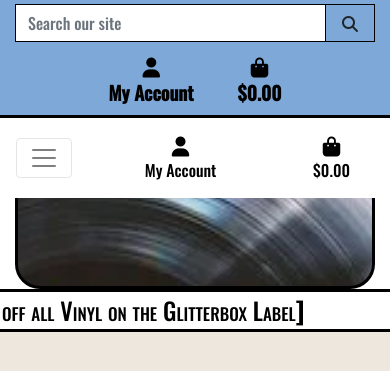
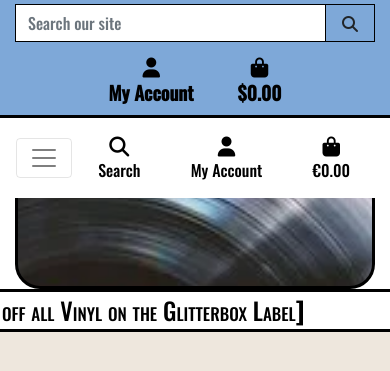
Before and after one commit to David-Maura-Rodgers/House-Vinyl-Ireland, a Django app: page / in a window 390 px wide; the page is wider, and only the part inside the window is pictured. Shown: the top 371 px of that part. Run offline with Django 3.2, Linux system fonts and the light colour scheme; some libraries are stand-ins or nearby versions.

Commit message:
edit: changes to get home links working on nav pages, and add links in project level templates to render out the basket html page

```diff
--- a/house_vinyl_ireland/urls.py
+++ b/house_vinyl_ireland/urls.py
@@ -23,4 +23,5 @@ urlpatterns = [
     path('accounts/', include('allauth.urls')),
     path('', include('home_page.urls')),
     path('products/', include('products.urls')),
+    path('basket/', include('basket.urls')),
 ] + static(settings.MEDIA_URL, document_root=settings.MEDIA_ROOT)
--- a/templates/base.html
+++ b/templates/base.html
@@ -72,7 +72,8 @@
                         </div>
                     </li>
                     <li class="list-inline-item">
-                        <a class="{% if grand_total %}text-info font-weight-bold{% else %}text-black{% endif %} nav-link" href="">
+                        <a class="{% if grand_total %}text-info font-weight-bold{% else %}text-black{% endif %} nav-link"
+                            href="{% url 'view_basket' %}">
                             <div class="text-center"><i class="fas fa-shopping-bag fa-lg basket"></i>
                                 <p class="my-0 p-top">
                                     {% if grand_total %}
--- a/templates/includes/main-nav.html
+++ b/templates/includes/main-nav.html
@@ -2,8 +2,8 @@
     <ul class="navbar-nav w-auto mx-auto">
 
         <li class="nav-item nav-font">
-            <a class="logo-font font-weight-bold nav-link text-black mr-5" href="#"
-                aria-haspopup="true" aria-expanded="false" href="{% url 'home' %}">
+            <a class="logo-font font-weight-bold nav-link text-black mr-5" aria-haspopup="true" aria-expanded="false"
+                href="{% url 'home' %}">
                 Home
             </a>
         </li>
--- a/templates/includes/mobile-top-header.html
+++ b/templates/includes/mobile-top-header.html
@@ -1,5 +1,29 @@
+<li class="list-inline-item">
+    <a class="text-black nav-link d-block d-lg-none" href="#" id="mobile-search" data-toggle="dropdown"
+        aria-haspopup="true" aria-expanded="false">
+        <div class="text-center">
+            <div><i class="fas fa-search fa-lg"></i></div>
+            <p class="my-0">Search</p>
+        </div>
+    </a>
+    <div class="dropdown-menu border-0 w-100 p-3 rounded-0 my-0" aria-labelledby="mobile-search">
+        <form class="form" method="GET" action="{% url 'products' %}">
+            <div class="input-group w-100">
+                <input class="form-control border border-black rounded-0" type="text" name="q" placeholder="Search our site">
+                <div class="input-group-append">
+                    <button class="form-control form-control btn btn-black border border-black rounded-0" type="submit">
+                        <span class="icon">
+                            <i class="fas fa-search"></i>
+                        </span>
+                    </button>
+                </div>
+            </div>
+        </form>
+    </div>
+</li>
 <li class="list-inline-item dropdown">
-    <a class="text-black nav-link d-block d-lg-none" href="#" id="user-options" data-toggle="dropdown" aria-haspopup="true" aria-expanded="false">
+    <a class="text-black nav-link d-block d-lg-none" href="#" id="user-options" data-toggle="dropdown"
+        aria-haspopup="true" aria-expanded="false">
         <div class="text-center">
             <div><i class="fas fa-user fa-lg"></i></div>
             <p class="my-0">My Account</p>
@@ -19,13 +43,14 @@
     </div>
 </li>
 <li class="list-inline-item">
-    <a class="{% if grand_total %}text-primary font-weight-bold{% else %}text-black{% endif %} nav-link d-block d-lg-none" href="">
+    <a class="{% if grand_total %}text-primary font-weight-bold{% else %}text-black{% endif %} nav-link d-block d-lg-none"
+        href="{% url 'view_basket' %}">
         <div class="text-center"><i class="fas fa-shopping-bag fa-lg"></i>
             <p class="my-0">
                 {% if grand_total %}
                     ${{ grand_total|floatformat:2 }}
                 {% else %}
-                    $0.00
+                    €0.00
                 {% endif %}
             </p>
         </div>
```
Also changed, not shown: basket/templates/basket/basket.html (renamed from basket/templates/basket.html).
